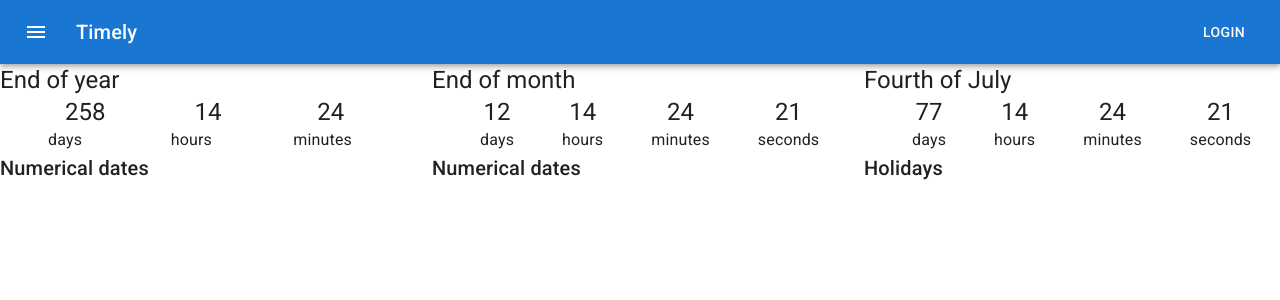
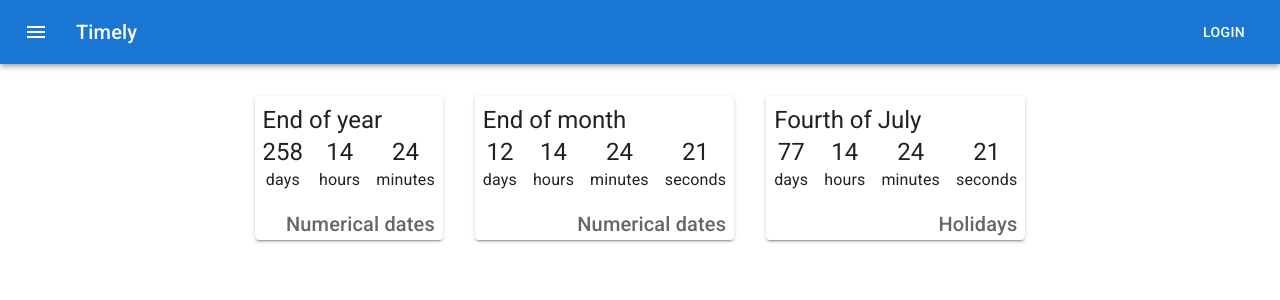
Before and after one commit to sirkoik/Timely, a React (Create React App) app: page / in a window 1280 px wide. Shown: the top 300 px of the page. Built offline with nearby package versions, Linux system fonts and the light colour scheme.

Commit message:
improve grid display

```diff
--- a/src/App.tsx
+++ b/src/App.tsx
@@ -15,9 +15,16 @@ function App() {
       <Header />
 
       <main>
-        <Grid container spacing={2} sx={{ justifyContent: 'center' }}>
+        <Grid container spacing={2} sx={{ flexGrow: 1, mt: 2 }}>
+          <Grid item xs={12}>
+            <Grid container justifyContent="center" spacing={4}>
               {timers.map((timer, index) => (
-            <Grid item xs={6} md={3} lg={4}>
+                <Grid
+                  item
+                  // sx={{ backgroundColor: 'green', border: '1px solid black' }}
+                  spacing={2}
+                >
+                  {
                     <Timer
                       name={timer.name}
                       t1={timer.date}
@@ -25,8 +32,11 @@ function App() {
                       key={index}
                       config={timer.config}
                     />
+                  }
                 </Grid>
               ))}
+            </Grid>
+          </Grid>
         </Grid>
       </main>
     </>
--- a/src/components/Timer.tsx
+++ b/src/components/Timer.tsx
@@ -1,7 +1,11 @@
 import { MutableRefObject, useEffect, useRef, useState } from 'react';
 import Card from '@mui/material/Card';
 import CardContent from '@mui/material/CardContent';
+
+import Grid from '@mui/material/Grid';
 import Container from '@mui/material/Container';
+import Paper from '@mui/material/Paper';
+import Stack from '@mui/material/Stack';
 import { timespan } from '../shared/timespan';
 import { TimespanConfig } from '../interfaces/TimespanConfig';
 import Typography from '@mui/material/Typography';
@@ -49,20 +53,25 @@ const Timer = ({
   }, []);
 
   return (
-    <>
+    <Paper elevation={2} sx={{ p: 1, pb: 0 }}>
       <Typography variant="h5">{name}</Typography>
-      <Container sx={{ display: 'flex', justifyContent: 'space-evenly' }}>
+      <Stack direction="row" spacing={2}>
         {timerValue.arr.map((item) => (
-          <Container>
+          <Stack>
             <Typography variant="h5" sx={{ textAlign: 'center' }}>
               {item.value}
             </Typography>
-            <Typography>{item.name}</Typography>
-          </Container>
+            <Typography sx={{ textAlign: 'center' }}>{item.name}</Typography>
+          </Stack>
         ))}
-      </Container>
-      <Typography variant="h6">{category}</Typography>
-    </>
+      </Stack>
+      <Typography
+        variant="h6"
+        sx={{ textAlign: 'right', mt: 2, color: 'text.secondary' }}
+      >
+        {category}
+      </Typography>
+    </Paper>
   );
 };
 
```
Lines whose indentation alone changed are shown as unchanged.
